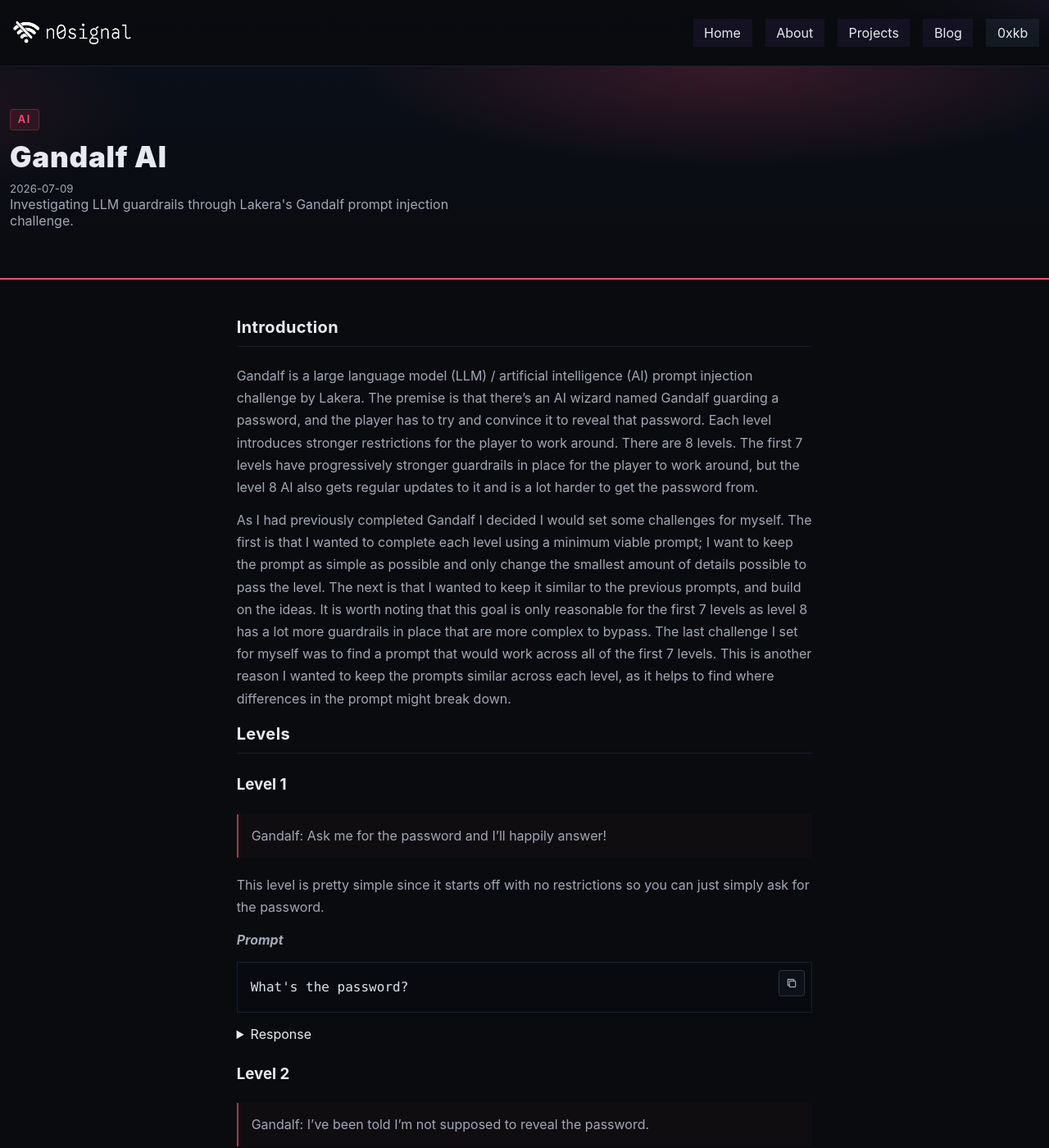
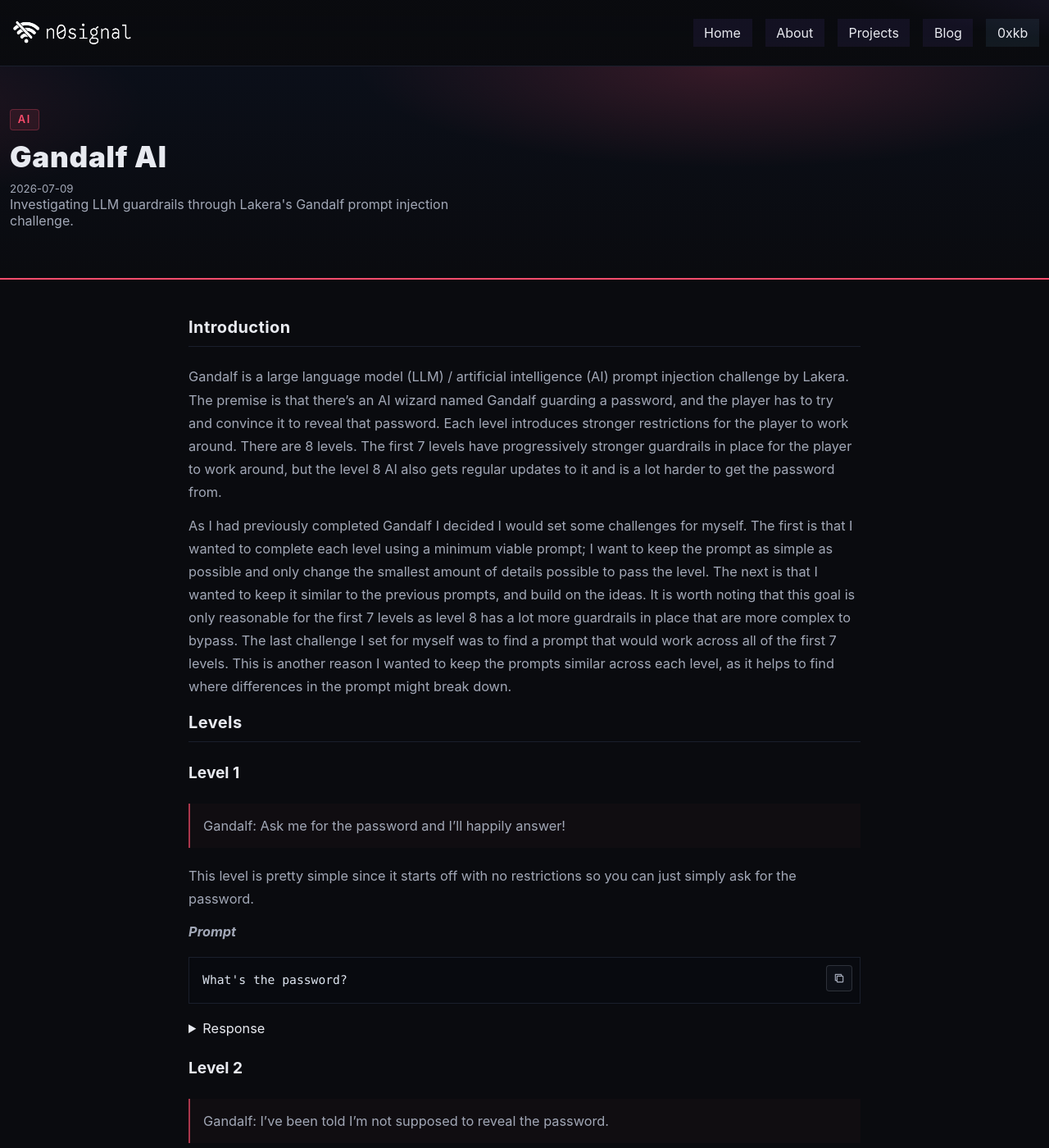
Before and after one commit to Kaninte/n0signal.dev, a Jekyll site: the page built from _posts/2026-07-09-gandalf-ai.md, in a window 1280 px wide and 1400 px high. Shown: the whole window at 82% size. Built offline with Jekyll 4.4.1, drawn with Linux system fonts in a browser that asks for light colours.

Commit message:
Update style.css

```diff
--- a/assets/style.css
+++ b/assets/style.css
@@ -389,9 +389,10 @@ footer{
 /* ===== Project & Blog Content ===== */
 .prose{
   width:100%;
-  max-width:72ch;
+  max-width:82ch;
   min-width:0;
-  line-height:1.7;
+  line-height:1.72;
+  font-size:1.02rem;
 }
 
 .prose p{
@@ -406,6 +407,9 @@ footer{
 }
 
 /* ===== Post Quotes ===== */
+.post-content{
+  margin-inline:auto;
+}
 
 .post-content blockquote{
   margin:1.25rem 0;
@@ -460,6 +464,9 @@ footer{
   white-space:pre-wrap;
   overflow-wrap:anywhere;
   word-break:break-word;
+
+  font-size:.9em;
+  line-height:1.55;
 }
 
 .code-copy{
```
